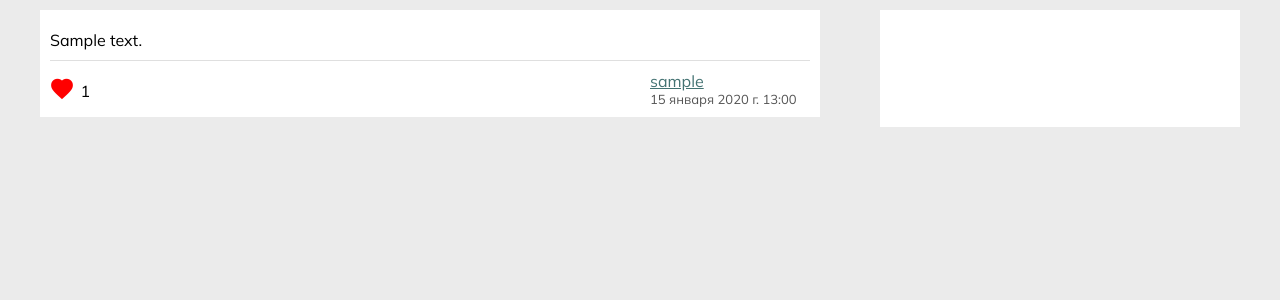
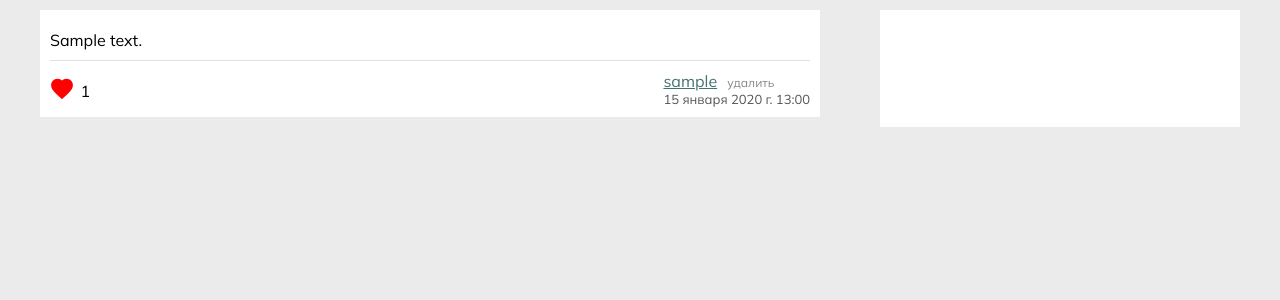
Before and after one commit to Manshooo/My-Twitter, a Django app: page / in a window 1280 px wide. Shown: the part 66-366 px from the top of the page. Run offline with Django 4.2, Linux system fonts and the light colour scheme; a user stored in the database is signed in; tables that the repository leaves empty hold one stand-in row (values such as "Sample post"); grey boxes marked "Sample" are stand-in pictures; some web fonts are replaced.

Commit message:
Удаление постов

```diff
--- a/azzb/api/urls.py
+++ b/azzb/api/urls.py
@@ -3,7 +3,7 @@ from django.urls import path
 
 from .views import *
 
-from post.views import like
+from post.views import like, delete
 
 urlpatterns = [
 	path('new-post/', login_required(create_post), name='create_post_api'),
@@ -11,4 +11,5 @@ urlpatterns = [
 	path('profiles/<int:pk>/', profile_details, name='profile_details'),
 	#path('post/', login_required(PostAPIView.as_view()), name='create_post_api')
 	path('like-post/', login_required(like), name='like_post_api'),
+	path('delete-post/', login_required(delete), name='delete_post_api')
 ]
--- a/azzb/azzb/static/css/main.css
+++ b/azzb/azzb/static/css/main.css
@@ -16,7 +16,12 @@ body {
   background-color: #ebebeb;
 }
 
-h1, h2, h3, h4, h5, h6 {
+h1,
+h2,
+h3,
+h4,
+h5,
+h6 {
   margin: 0;
 }
 
@@ -158,13 +163,26 @@ nav a {
 
 .post-footer-info {
   display: flex;
-  width: 160px;
-  flex-wrap: wrap;
+  flex-direction: column;
 }
 
 .post_author a {
   color: #437272;
   text-decoration: underline;
+}
+
+.author-delete-wrap {
+  display: flex;
+  align-items: baseline;
+}
+.author-delete-wrap .post_delete {
+  color: #868585;
+  margin-left: 10px;
+  font-size: 12px;
+  cursor: pointer;
+}
+.author-delete-wrap .post_delete:hover {
+  color: #333;
 }
 
 .sidebar {
@@ -326,10 +344,10 @@ footer {
   padding: 10px;
   /* 	.following {
 
-  	}
-  	.followed-by {
+  }
+  .followed-by {
 
-  	} */
+  } */
 }
 .profile-info > * {
   background-color: #ccc;
--- a/azzb/azzb/static/css/main.scss
+++ b/azzb/azzb/static/css/main.scss
@@ -2,6 +2,7 @@ $border-color: #7a9b9b;
 $split-lines-color: #dfdfdf;
 $a-color: #437272;
 $a-color-alt: #333;
+$gray: #868585;
 * {
 	box-sizing: border-box;
 	-moz-box-sizing: border-box;
@@ -16,7 +17,12 @@ body {
 	margin: 0;
 	background-color: #ebebeb;
 }
-h1, h2, h3, h4, h5, h6 {
+h1,
+h2,
+h3,
+h4,
+h5,
+h6 {
 	margin: 0;
 }
 header h2 {
@@ -68,7 +74,7 @@ img.site_logo {
 }
 .site_caption {
 	margin-left: 40px;
-	font-family: 'Mulish Italic';
+	font-family: "Mulish Italic";
 }
 .header {
 	display: flex;
@@ -134,13 +140,25 @@ nav {
 }
 .post-footer-info {
 	display: flex;
-	width: 160px;
-	flex-wrap: wrap;
+	flex-direction: column;
 }
 .post_author {
 	a {
 		color: $a-color;
 		text-decoration: underline;
+	}
+}
+.author-delete-wrap {
+	display: flex;
+	align-items: baseline;
+	.post_delete {
+		color: $gray;
+		margin-left: 10px;
+		font-size: 12px;
+		cursor: pointer;
+		&:hover {
+			color: $a-color-alt;
+		}
 	}
 }
 .sidebar {
@@ -214,7 +232,6 @@ footer {
 				"wght" 700;
 		}
 	}
-
 }
 
 /* account authentication */
@@ -288,7 +305,7 @@ footer {
 }
 .profile-info {
 	padding: 10px;
-	>*{
+	> * {
 		background-color: #ccc;
 		border: 1px solid #b3b3b3;
 		margin-bottom: 15px;
@@ -302,7 +319,7 @@ footer {
 			border-bottom: 1px solid $split-lines-color;
 		}
 	}
-/* 	.following {
+	/* 	.following {
 
 	}
 	.followed-by {
--- a/azzb/azzb/static/js/common.js
+++ b/azzb/azzb/static/js/common.js
@@ -1,8 +1,8 @@
 'use strict'
 const csrftoken = getCookie('csrftoken');
-window.addEventListener('DOMContentLoaded', function() {
+window.addEventListener('DOMContentLoaded', function () {
 	setMinHeight();
-	document.addEventListener("click", function(event) {
+	document.addEventListener("click", function (event) {
 		let dropdown_menu_target = event.target.parentNode.querySelector('.dropdown-menu');
 		if (event.target.closest(".auth-account > #account")) return;
 		switch (event.target.getAttribute("data-target")) {
@@ -20,7 +20,7 @@ function setMinHeight() {
 	let headerHeight = Number(document.querySelector("header").offsetHeight);
 	let navHeight = Number(document.querySelector("nav").offsetHeight);
 	let footerHeight = Number(document.querySelector("footer").offsetHeight);
-	let minHeight = window.innerHeight-(headerHeight+footerHeight+navHeight+10);
+	let minHeight = window.innerHeight - (headerHeight + footerHeight + navHeight + 10);
 	document.querySelector(".content").style.minHeight = minHeight + 'px';
 }
 function getCookie(name) {
@@ -52,22 +52,22 @@ function getCookie(name) {
 		}
 	});
 } */
-function post_like(event){
+function post_like(event) {
 	let post = event.target.closest(".post")
 	let id = post.dataset.postid
 	let data = {
-		"id":id,
+		"id": id,
 	}
 	$.ajax({
 		type: "POST",
 		url: "/api/like-post/",
 		contentType: "application/json; charset=utf-8",
-		headers:{"X-CSRFToken": csrftoken },
+		headers: { "X-CSRFToken": csrftoken },
 		data: JSON.stringify(data),
 		dataType: "json",
 		success: function (response) {
 			$(post).find('.like__count').text(response.likes_count);
-			if(response.liked) {
+			if (response.liked) {
 				$(post).find('.post__like').addClass("liked")
 			} else {
 				$(post).find('.post__like').removeClass("liked")
@@ -78,3 +78,22 @@ function post_like(event){
 		}
 	});
 }
+function post_delete(event) {
+	let post = event.target.closest(".post")
+	let id = post.dataset.postid
+	let data = {
+		"id": id,
+	}
+	$.ajax({
+		type: "POST",
+		url: "/api/delete-post/",
+		contentType: "application/json; charset=utf-8",
+		headers: { "X-CSRFToken": csrftoken },
+		data: JSON.stringify(data),
+		success: function () {
+			$(post).remove()
+		},
+		error: function (response) {
+		}
+	});
+}
--- a/azzb/post/templates/post/post.html
+++ b/azzb/post/templates/post/post.html
@@ -21,7 +21,10 @@
 			{% endcomment %}
 		</div>
 		<div class="post-footer-info">
-			<div class="post_author"><a href="{% url "profile" post.author.user %}">{{post.author}}</a></div>
+			<div class="author-delete-wrap">
+				<div class="post_author"><a href="{% url "profile" post.author.user %}">{{post.author}}</a></div>
+				{% if user == post.author.user %}<div class="post_delete" onclick="post_delete(event)">удалить</div>{% endif %}
+			</div>
 			<div class="post_date">{{post.created_at}}</div>
 		</div>
 	</div>
```
Also changed, not shown: azzb/post/views.py (+24 -13 lines), 2 other files. Lines whose indentation alone changed are shown as unchanged.
